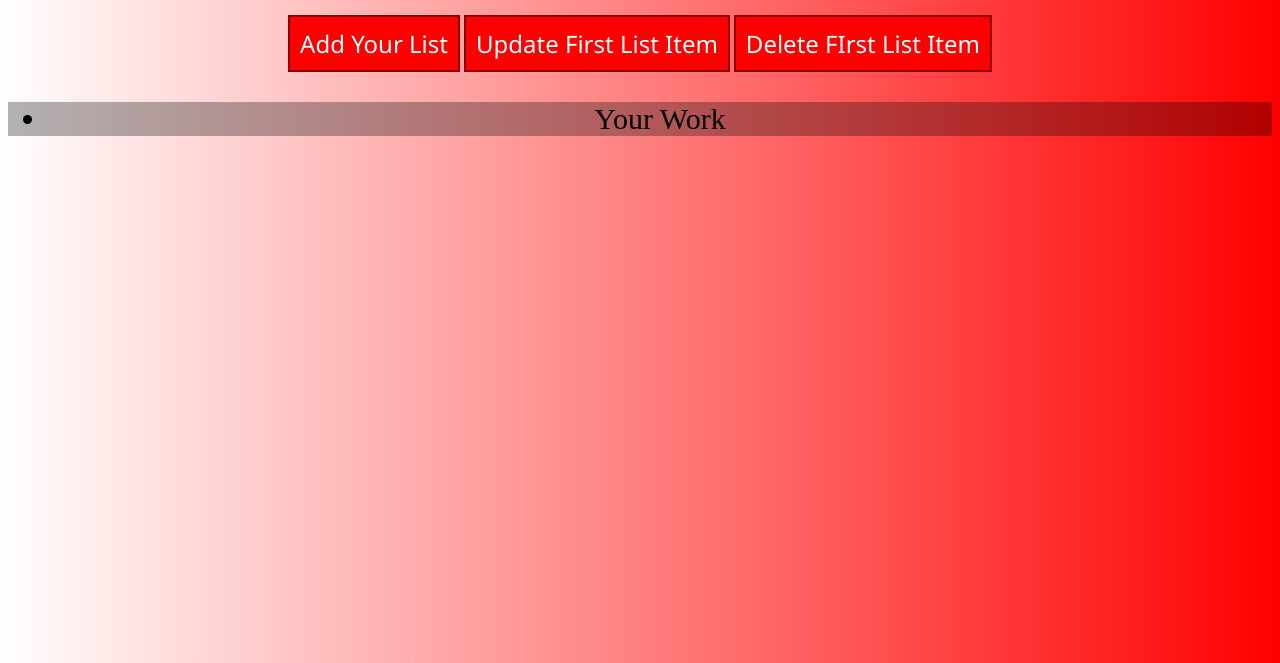
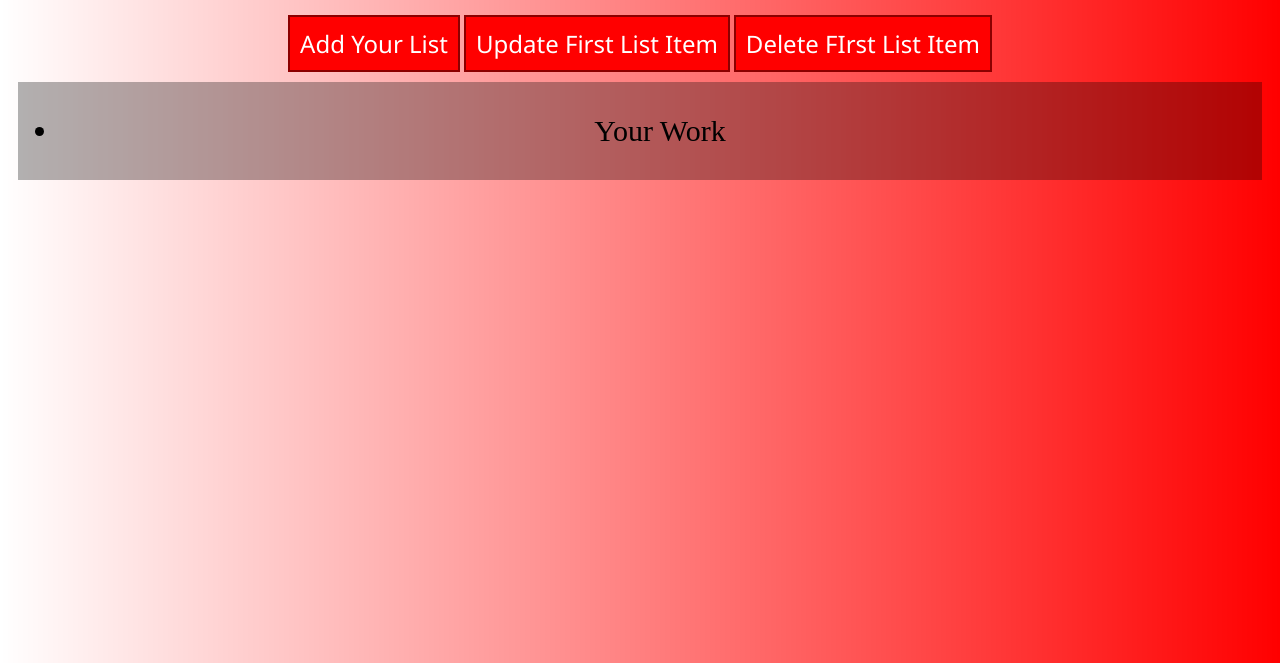
Before and after one commit to Arafat-alim/JS-Basic-to-Advanced, a plain HTML site: page JQuery/index.html in a window 1280 px wide. Shown: the part 137-800 px from the top of the page. Drawn offline with nearby package versions, Linux system fonts and the light colour scheme; no server answers.

Commit message:
Added margin and padding to my section to look more beautiful

```diff
--- a/JQuery/index.html
+++ b/JQuery/index.html
@@ -18,7 +18,7 @@
                 <button id="add-item">Add Your List</button>
                 <button id="replace-item">Update First List Item</button>
                 <button id="delete-item">Delete FIrst List Item</button>
-                <section style="background-color:rgba(0, 0, 0, 0.3);">
+                <section style="background-color:rgba(0, 0, 0, 0.3); margin: 10px; padding: 2px;">
                     <div id="list">
                         <ul id="addList">
                             <li id="items">Your Work</li>
```
Lines whose indentation alone changed are shown as unchanged.
